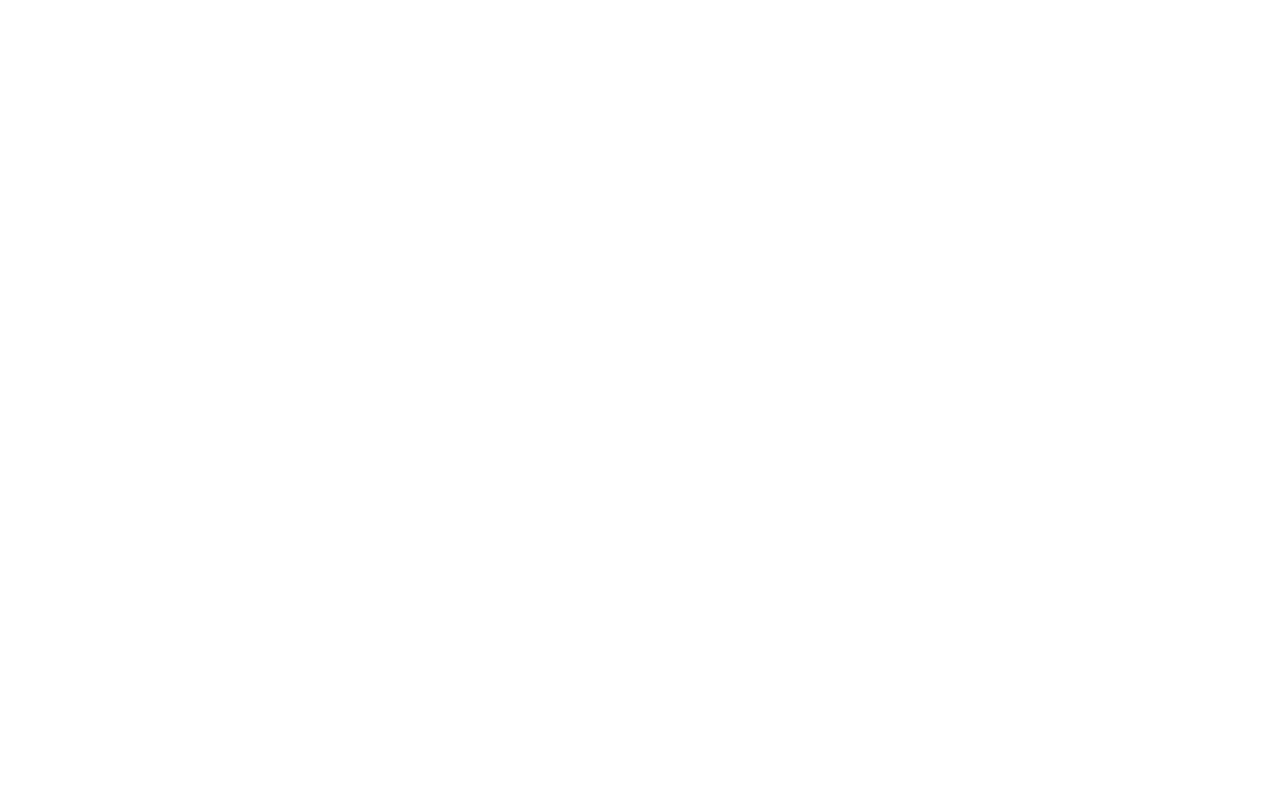
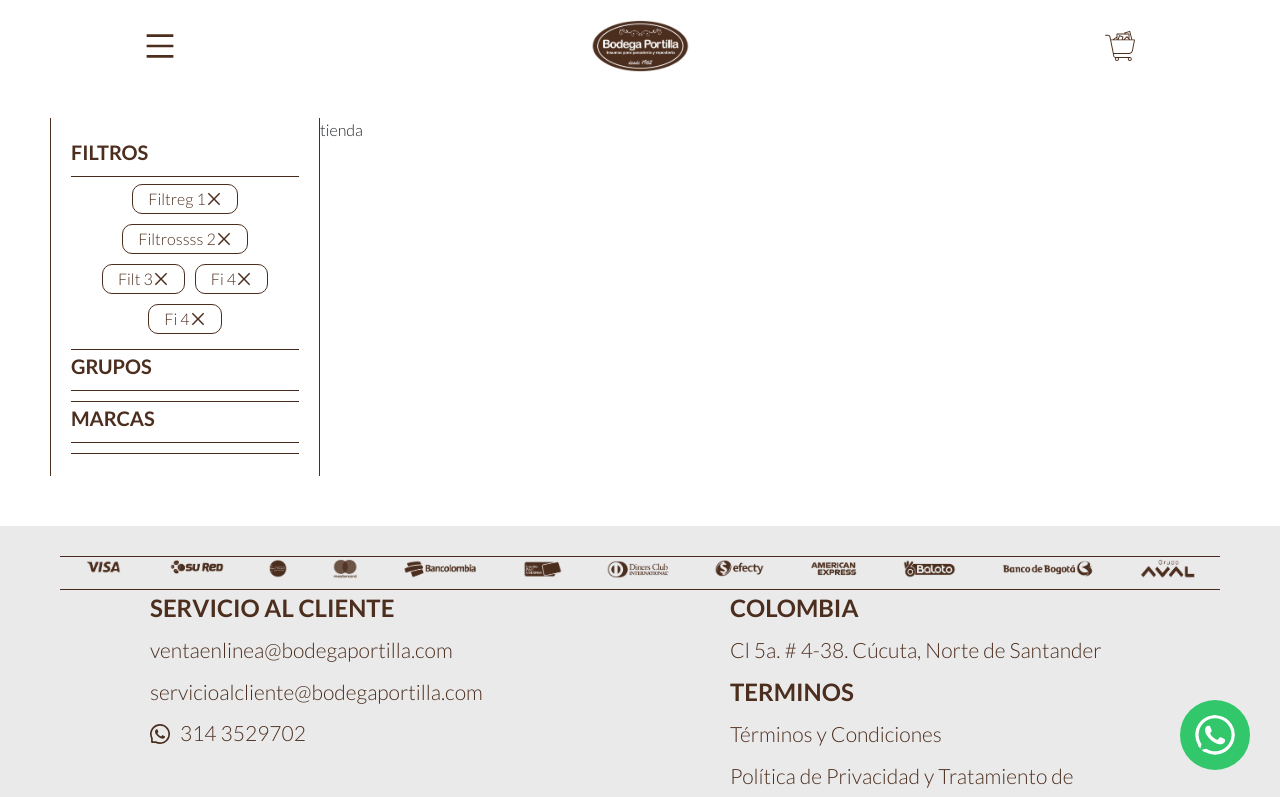
Before and after one commit to Darklegion92/webbodegaportilla, a React (Create React App) app: page /shopping in a window 1280 px wide. Shown: the top 797 px of the page. Built offline with nearby package versions, Linux system fonts and the light colour scheme.

Commit message:
inicio tienda

```diff
--- a/src/App.js
+++ b/src/App.js
@@ -13,6 +13,7 @@ import SeccionExtra from "./componentes/SeccionExtra";
 import SeccionRecomendaciones from "./componentes/SeccionRecomendaciones";
 import Pie from "./componentes/Pie";
 import Validacion from "./componentes/Validacion";
+import Tienda from "./componentes/Tienda";
 
 import "antd/dist/antd.css";
 import "bootstrap/dist/css/bootstrap.min.css";
@@ -26,6 +27,18 @@ function App() {
     <Router>
       <Switch>
         <Layout>
+          <Route path="/shopping">
+            <ImWhatsapp size={70} className="whats-icon" />
+            <Header id="home">
+              <Encabezado />
+            </Header>
+            <Content>
+              <Tienda />
+            </Content>
+            <Footer>
+              <Pie />
+            </Footer>
+          </Route>
           <Route path="/validacion">
             <Validacion />
           </Route>
@@ -34,7 +47,6 @@ function App() {
             <Header id="home">
               <Encabezado />
             </Header>
-
             <div
               id="quienessomos"
               style={{
--- /dev/null
+++ b/src/componentes/FiltrosTienda/index.js
@@ -0,0 +1,46 @@
+import React from "react";
+import { Typography, Divider, Row } from "antd";
+import { CloseOutlined } from "@ant-design/icons";
+import "./styles.css";
+
+const { Text, Title } = Typography;
+
+const FiltrosTienda = () => {
+  return (
+    <div className="filtros-tienda">
+      <Title level={4}>FILTROS</Title>
+      <Divider />
+      <Row>
+        <Text className="item">
+          Filtreg 1 <CloseOutlined />
+        </Text>
+        <Text className="item">
+          Filtrossss 2 <CloseOutlined />
+        </Text>
+        <Text className="item">
+          Filt 3 <CloseOutlined />
+        </Text>
+        <Text className="item">
+          Fi 4 <CloseOutlined />
+        </Text>
+        <Text className="item">
+          Fi 4 <CloseOutlined />
+        </Text>
+      </Row>
+
+      <Divider />
+      <div className="Grupos">
+        <Title level={4}>GRUPOS</Title>
+        <Divider />
+        <Divider />
+      </div>
+      <div className="Marcas">
+        <Title level={4}>MARCAS</Title>
+        <Divider />
+        <Divider />
+      </div>
+    </div>
+  );
+};
+
+export default FiltrosTienda;
--- /dev/null
+++ b/src/componentes/FiltrosTienda/styles.css
@@ -0,0 +1,24 @@
+.filtros-tienda {
+  margin-left: 50px;
+  padding: 20px;
+  border-left: solid 1px var(--color-primario);
+  border-right: solid 1px var(--color-primario);
+}
+.filtros-tienda * {
+  color: var(--color-primario) !important;
+}
+.filtros-tienda .ant-row{
+    align-items: center;
+    justify-content: center;
+}
+
+.filtros-tienda .item {
+  display: flex;
+  align-items: center;
+  justify-content: center;
+  width: max-content;
+  border: solid 1px var(--color-primario);
+  padding: 2px 15px;
+  border-radius: 10px;
+  margin: 5px
+}
--- /dev/null
+++ b/src/componentes/Tienda/index.js
@@ -0,0 +1,15 @@
+import React from "react";
+import { Row, Col } from "antd";
+import FiltrosTienda from "../FiltrosTienda";
+
+const Tienda = () => {
+  return (
+    <Row>
+      <Col span={6}>
+        <FiltrosTienda />
+      </Col>
+      <Col span={18}>tienda</Col>
+    </Row>
+  );
+};
+export default Tienda;
```
Also changed, not shown: src/componentes/Tienda/styles.css (added).
